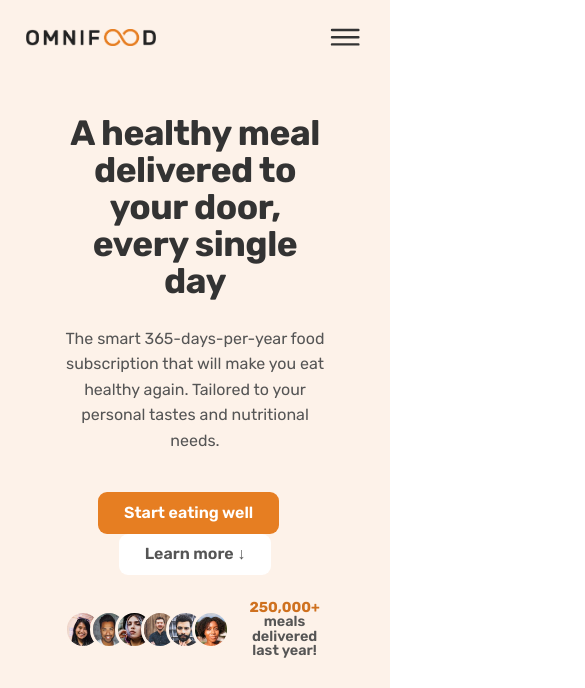
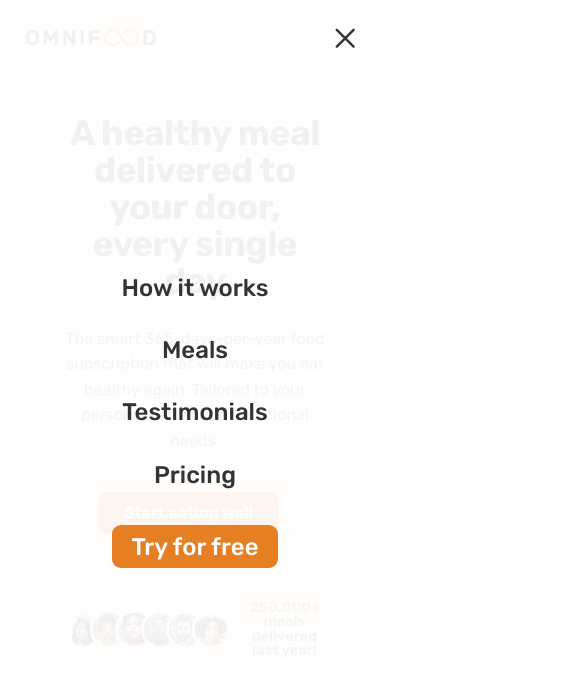
Before and after one commit to Mahone5/Omnifood, a plain HTML site: page index.html in a window 390 px wide. Shown: the top 688 px of the page, 585 px wide, since content can reach past the window. Drawn offline with nearby package versions, Linux system fonts and the light colour scheme.

Commit message:
make slide in mobile nav in css (not working)

```diff
--- a/css/general.css
+++ b/css/general.css
@@ -59,6 +59,7 @@ Default: 9px
 html {
   /* font-size: 10px; */
   font-size: 62.5%;
+  overflow-x: hidden;
 }
 
 body {
@@ -66,6 +67,9 @@ body {
   line-height: 1;
   font-weight: 400;
   color: #555;
+
+  /* Only works if nothing absolutely positioned in relation to body, which main-nav currently is */
+  overflow-x: hidden;
 }
 
 /* ******************** */
--- a/css/queries.css
+++ b/css/queries.css
@@ -132,16 +132,42 @@
     left: 0;
     width: 100%;
     height: 100vh;
+    transform: translateX(100%);
 
     display: flex;
     align-items: center;
     justify-content: center;
 
+    transition: all 0.5s ease-in;
+
     /* Hide Navigation */
     /* Following line allows NO transition */
     /* display: none; */
 
+    /* 1) Hide it visually */
     opacity: 0;
+
+    /* 2) Made inaccessible to mouse and keyboard */
+    pointer-events: none;
+
+    /* Hide from screen readers */
+    visibility: hidden;
+  }
+
+  .nav-open .main-nav {
+    opacity: 1;
+    pointer-events: auto;
+    visibility: visible;
+
+    transform: translateX(0);
+  }
+
+  .nav-open .icon-mobile-nav[name='close-outline'] {
+    display: block;
+  }
+
+  .nav-open .icon-mobile-nav[name='menu-outline'] {
+    display: none;
   }
 
   .main-nav-list {
--- a/css/style.css
+++ b/css/style.css
@@ -10,6 +10,7 @@
   height: 9.6rem;
   /* Gave a fixed height, because it makes it easier to make the nav bar sticky later. */
   padding: 0 4.8rem;
+  position: relative;
 }
 
 .logo {
--- a/index.html
+++ b/index.html
@@ -18,7 +18,7 @@
   </head>
 
   <body>
-    <header class="header">
+    <header class="header nav-open">
       <a href="#">
         <img src="img/omnifood-logo.png" alt="Omnifood logo" class="logo" />
       </a>
```
